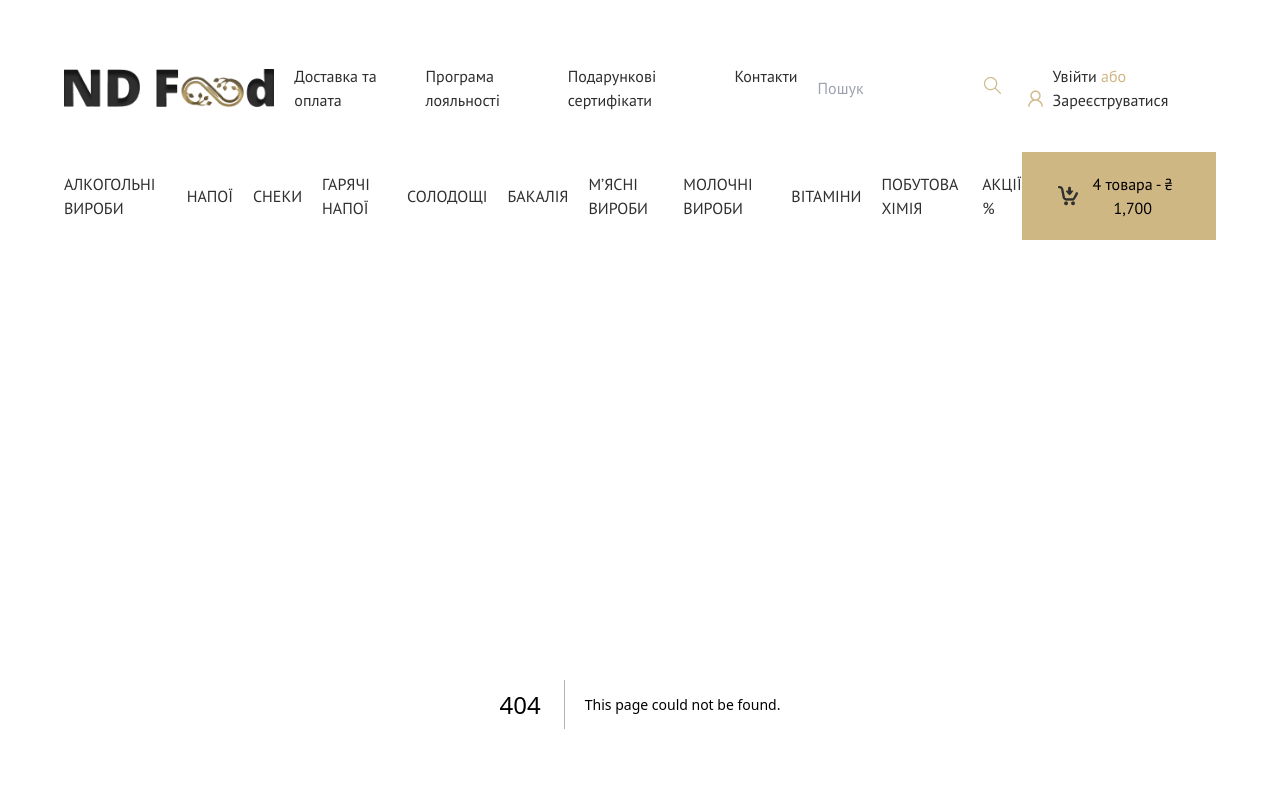
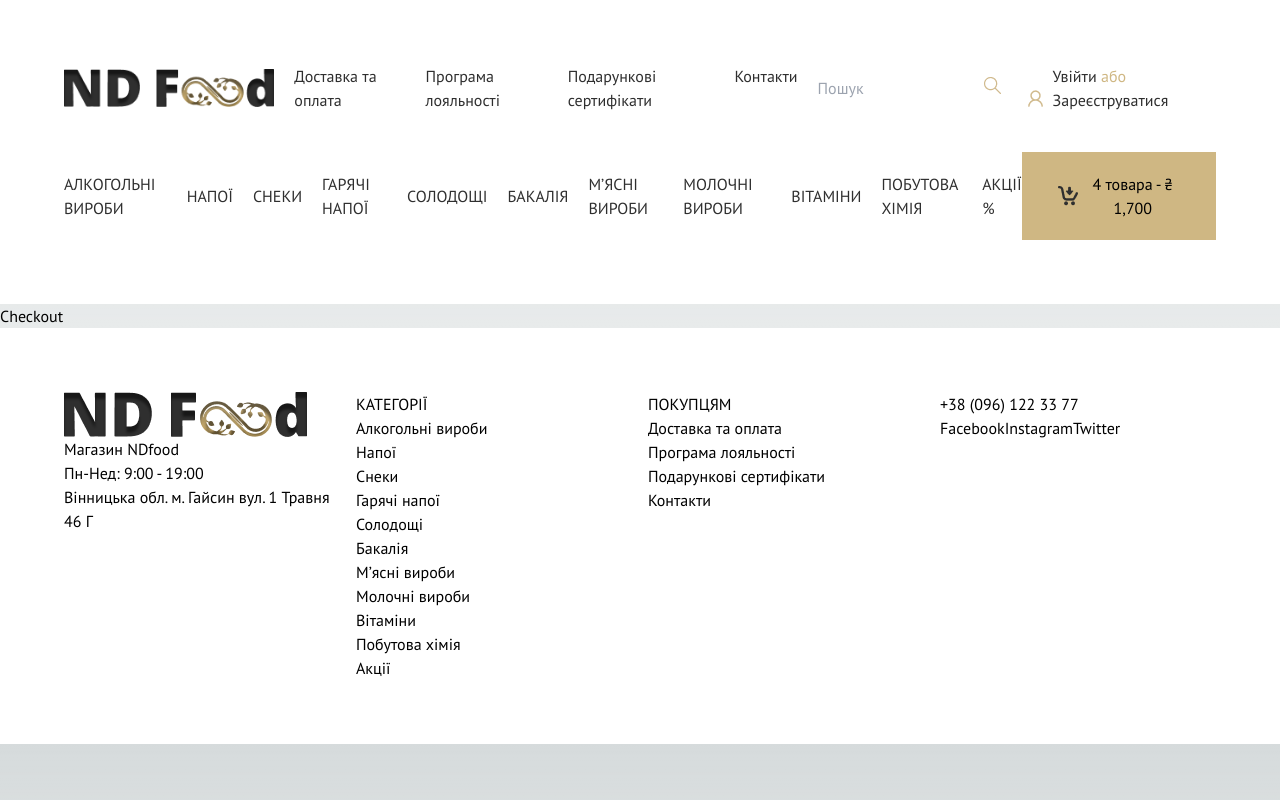
Before and after one commit to milkabaldi/ndfood, a Next.js app: page /checkout in a window 1280 px wide. Before the commit this address had no page. Shown: the top 800 px of the page. Built offline with nearby package versions, Linux system fonts and the light colour scheme.

Commit message:
Checkout

```diff
--- /dev/null
+++ b/src/pages/checkout/index.js
@@ -0,0 +1,13 @@
+import React from 'react'
+
+
+
+const Checkout = () => {
+  return (
+    <div>
+            <h1>Checkout</h1>
+    </div>
+  )
+}
+
+export default Checkout
```
